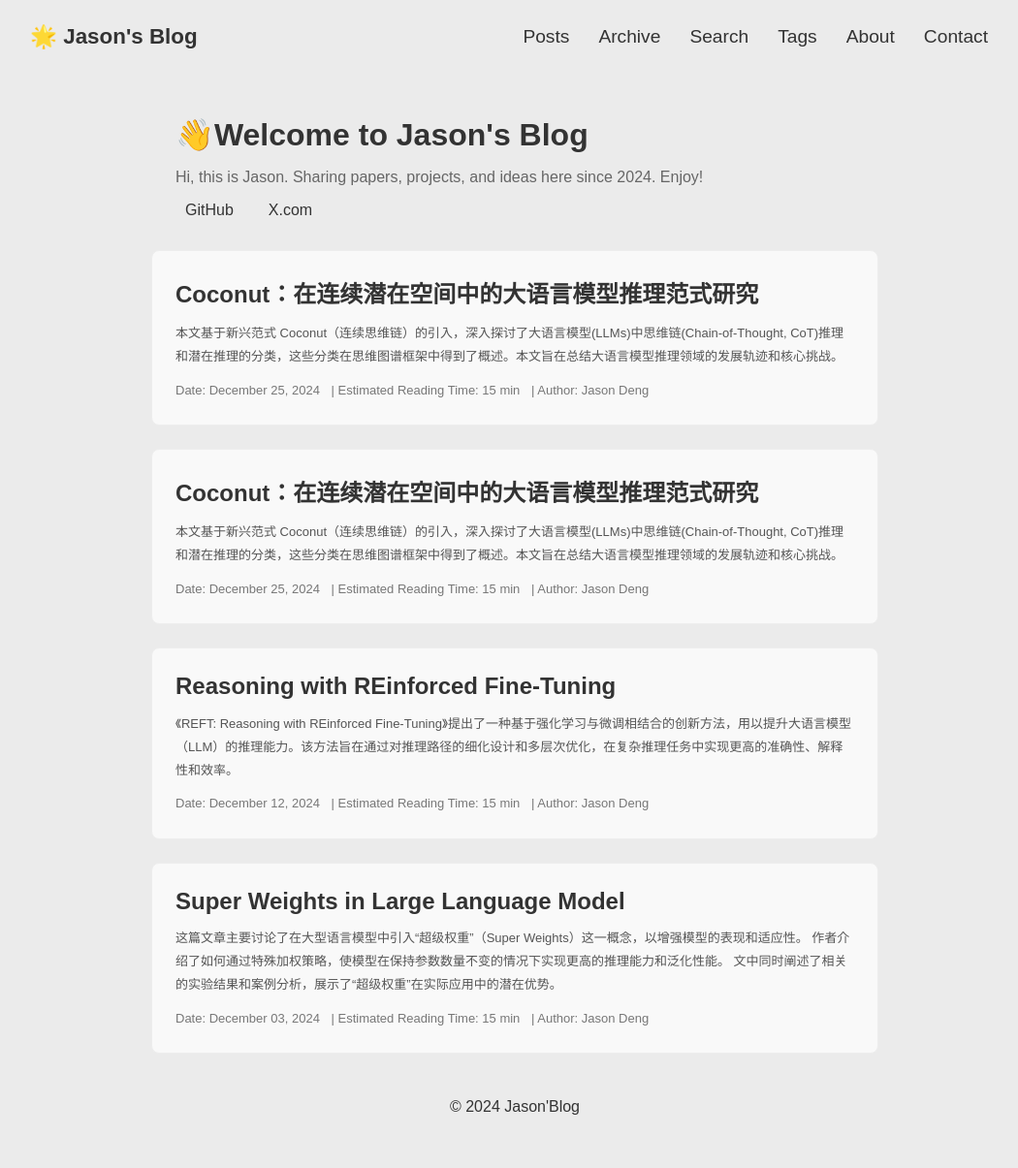
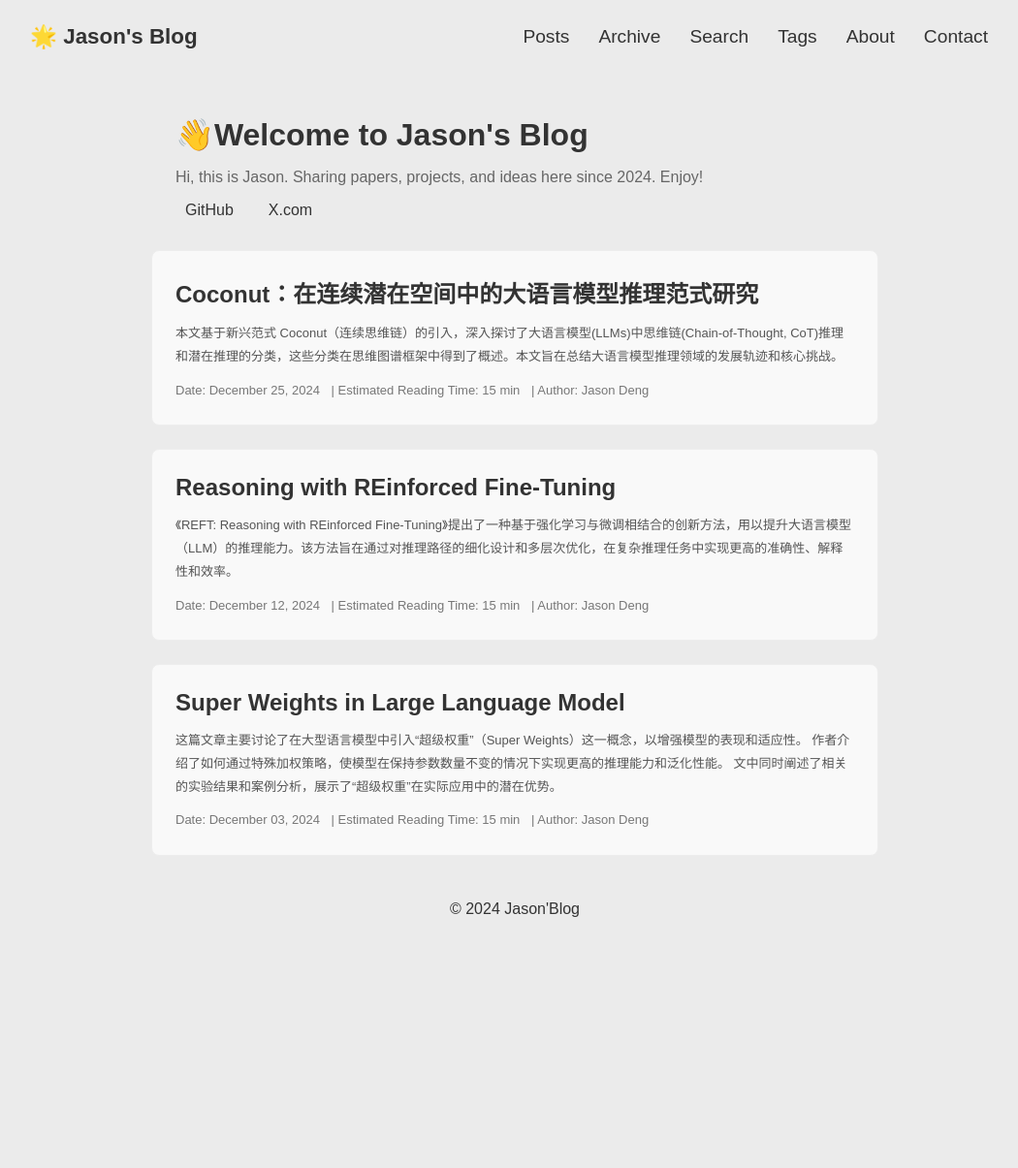
Before and after one commit to JasonDepblu/JasonDepblu.github.io, a Jekyll site: the page built from index.markdown, in a window 1280 px wide. Shown: the whole page at 97% size, without its empty margins (109-1159 px from the left). Built offline with Jekyll 4.4.1, drawn with Linux system fonts in a browser that asks for light colours; after the commit the page ends 1001 px from its top, so only the background shows below that; some of the changed lines change nothing that is shown.

Commit message:
new post fix bug

```diff
--- a/_config.yml
+++ b/_config.yml
@@ -43,11 +43,11 @@ defaults:
     values:
       layout: "home"
 
-kramdown:
-  syntax_highlighter_opts:
-    block: true
-    inline: true
-  input: GFM
+#kramdown:
+#  syntax_highlighter_opts:
+#    block: true
+#    inline: true
+#  input: GFM
 
 search:
   path: "/search.json"  # 生成的 search.json 文件路径
--- a/_posts/2024-12-25-reason-cot.md
+++ /dev/null
@@ -1,291 +0,0 @@
----
-layout: post
-title: "Coconut：在连续潜在空间中的大语言模型推理范式研究"
-date: 2024-12-25
-reading_time: "15 min"
-author: "Jason Deng"
-categories: [LLM, papers]
-tags: [reason, CoT]
-image: ../assets/images/post1.png
-excerpt: "本文基于新兴范式 Coconut（连续思维链）的引入，深入探讨了大语言模型(LLMs)中思维链(Chain-of-Thought, CoT)推理和潜在推理的分类，这些分类在思维图谱框架中得到了概述。本文旨在总结大语言模型推理领域的发展轨迹和核心挑战。"
----
-
-**Author:** Shibo Hao, Sainbayar Sukhbaatar, DiJia Su, Xian Li, Zhiting Hu, Jason Weston, Yuandong Tian
-1. FAIR at Meta
-2. UC San Diego
-∗ Work done at Meta
-
-**URL:** [https://arxiv.org/html/2412.06769v2](https://arxiv.org/html/2412.06769v2)
-**Title:** *Training Large Language Models to Reason in a Continuous Latent Space*
-
----
-
-## 一、思维链(CoT)推理：系统性综述
-
-### 1. 方法分类
-
-#### 1.1 提示工程
-
-- **Jason Wei 等 (2022)：**
-  通过设计思维链提示来引导大语言模型提供完整的推理路径，然后再生成最终答案，在复杂任务中显著提升了性能。
-
-- **Tushar Khot 等 (2022)：**
-  提出分解提示法，将复杂问题分解为多个子问题，逐步求解。
-
-- **Denny Zhou 等 (2022)：**
-  开发了由简至繁提示法，首先生成子问题，然后按序求解，以捕捉更深层的依赖关系。
-
-#### 1.2 监督式微调
-
-- **Xiang Yue 等 (2023)：**
-  在 Mammoth 项目中引入混合指令调优，提升了数学推理的泛化能力和鲁棒性。
-
-- **Longhui Yu 等 (2023)：**
-  Metamath 项目利用众包或自生成数据进行监督式微调，在数学任务中实现了更强的泛化能力。
-
-#### 1.3 强化学习
-
-- **Alex Havrilla 等 (2024)：**
-  开创性地将强化学习应用于教授大语言模型 CoT 推理。
-
-- **Shibo Hao 等 (2024)：**
-  将推理视为结合世界模型的规划过程，增强了动态情境推理能力。
-
-- **Zhihong Shao 等 (2024)：**
-  DeepSeekMath 应用强化学习来克服高难度数学场景的局限性。
-
-#### 1.4 Token 分析
-
-- **Aman Madaan 和 Amir Yazdanbakhsh (2022)：**
-  研究了“符号”、“模式”和“文本” token 在引导高效简洁的 CoT 生成中的作用。
-
-#### 1.5 理论分析
-
-- **Guhao Feng 等 (2023)：**
-  从理论角度阐述了 CoT 如何增强模型的表达能力和深度。
-
-- **William Merrill 和 Ashish Sabharwal (2023)：**
-  研究了引入 CoT 的 Transformer 的扩展表征能力。
-
-- **Zhiyuan Li 等 (2024)：**
-  证明 CoT 帮助 Transformer 解决本质上的顺序性任务，使模型能够“深化”并逐步推理。
-
-### 2. 关键挑战与改进方向
-
-#### 2.1 规划与搜索问题
-
-- **Yann LeCun (2022)：**
-  探讨了“单路径自回归生成”在复杂任务中的局限性。
-
-- **Yuxi Xie 等 (2023)：**
-  引入自评估引导集束搜索，使模型能在搜索过程中自我评估不同分支的质量，提高推理准确性。
-
-- **Shunyu Yao 等 (2023)：**
-  提出思维树 (Tree-of-Thoughts, ToT)，通过树搜索过程显式探索和重访多个推理分支。
-
----
-
-## 二、大语言模型中的潜在推理：隐式推理的新视角
-
-### 1. 定义和核心现象
-
-#### 1.1 隐藏计算研究
-
-- **Sohee Yang 等 (2024)：**
-  研究大语言模型是否在多跳推理任务中隐式编码中间步骤。
-
-- **Eden Biran 等 (2024)：**
-  探讨多跳推理中“延迟决策”带来的局限性。
-
-- **Yuval Shalev 等 (2024)：**
-  在多跳任务中发现了隐式并行推理过程的证据。
-
-#### 1.2 CoT 中的“不一致性”
-
-- **Boshi Wang 等 (2022)：**
-  实证研究揭示模型生成的“链条”常常偏离实际内部计算，暴露出“表层-深层不匹配”现象。
-
-- **Miles Turpin 等 (2024)：**
-  强调了显式解释与真实推理路径之间的差异，引发了对安全性和可信度的思考。
-
-### 2. 增强潜在推理
-
-#### 2.1 额外 Token 扩展
-
-- **Sachin Goyal 等 (2023)：**
-  主张使用 `<pause>` 等特殊 token 来鼓励模型“思考后回应”，提升推理表现。
-
-- **Jacob Pfau 等 (2024)：**
-  发现在部分并行任务中插入“...”等填充 token 能带来性能提升。
-
-#### 2.2 规划 Token 预测
-
-- **Xinyi Wang 等 (2023)：**
-  用规划 token 引导模型生成更有结构的推理链。
-
-#### 2.3 知识蒸馏
-
-- **Yuntian Deng 等 (2023 & 2024)：**
-  提出 iCoT（隐式思维链），通过知识蒸馏压缩推理步骤，在不需要显式输出的情况下内化 CoT。
-
-- **Ping Yu 等 (2024)：**
-  将显式的“系统 2”推理蒸馏为“系统 1”内部表征，降低推理成本。
-
-### 3. 方法扩展与优化
-
-- **循环 Transformer：**
-  - **Angeliki Giannou 等 (2023) 和 Ying Fan 等 (2024)：**
-    引入循环 Transformer 用于迭代自处理，支持算法任务和长度泛化。这与 Coconut 的状态反馈“递归”推理机制相呼应。
-
----
-
-## 三、与 Coconut 的整合：连接显式和潜在推理
-
-根据选定研究，神经影像学实验表明：在人类执行各类推理任务时，主要负责语言理解和生成的大脑语言网络区域往往并不高度活跃。基于 Coconut（连续思维链）的方法，不仅可以部分映射这种认知现象，也在推理效率上有显著优势。Coconut 通过在连续潜在空间中进行推理，而非依赖传统在自然语言空间中逐步生成推理步骤的思维链方法，引入了一个新的推理范式。
-
-具体来说，Coconut 利用语言模型的最终隐藏状态作为“连续思维”的表征，直接将其作为后续步骤的输入，而不是将其解码为 token。主要变化和优势包括：
-
-![Comparison]( {{ "/assets/images/Figure 1 A comparison of Chain of Continuous Thought (Coconut) with Chain-of-Thought (CoT).png" | relative_url }})
-*Figure 1: A comparison of Chain of Continuous Thought (Coconut) with Chain-of-Thought (CoT).*
-
-### 推理空间的转变
-- **传统 CoT：**
-  依赖自然语言逐步生成推理，在复杂任务中容易导致效率低下和表达限制。
-- **Coconut：**
-  在潜在空间中运作，更灵活高效，不受语言约束。
-
-### 增强的推理能力
-- **多路径推理：**
-  在连续思维中可同时编码多个潜在的下一步，提升需要广泛搜索和回溯的任务表现。
-- **降低错误传播：**
-  避免每步显式语言输出，在潜在空间中优化推理路径，减少错误的累积。
-
-### 效率提升
-- **减少 Token 生成：**
-  以更少的步骤完成任务，显著减少 Token 生成量。
-- **潜在空间优化：**
-  直接使用隐藏状态进行推理，降低解码和编码开销。
-
-### 训练与优化
-- **多阶段训练：**
-  逐步将显式 CoT 转化为连续思维，提高推理能力与训练效率。
-
-在多个推理任务（尤其是需要复杂规划和搜索的 ProsQA 等场景）中，Coconut 相比传统 CoT 展现出更高的准确率和更少的 Token 生成量。
-
-相关研究佐证：
-
-- **Amalric 和 Dehaene (2019)：**
-  研究非语言区域在逻辑推理任务中的作用。
-- **Monti 等 (2007, 2009, 2012)：**
-  多项研究强调语言处理与推理的解离。
-- **Fedorenko 等 (2011)：**
-  研究发现语言区域在推理过程中的参与度有限，提示了特定领域网络的重要性。
-
----
-
-## 四、Coconut 的关键特性与机制
-
-### 1. 从“显式生成”到“隐式思考”
-
-与 CoT 的自回归显式搜索（如 ToT）不同，Coconut 能在连续潜在空间中并行保留多个候选路径，与递归推理和内化策略相匹配。它的训练细节进一步凸显了其独特方法：
-
-![Comparison]( {{ "/assets/images/Figure 2 Training procedure of Chain of Continuous Thought (Coconut).png" | relative_url }})
-*Figure 2: Training procedure of Chain of Continuous Thought (Coconut).*
-
-1. **可微分性与反向传播**
-   Coconut 的连续思维完全面向可微分，支持通过反向传播进行优化，学习更高效的连续推理表征。
-
-2. **前向传递**
-   若当前训练阶段设置了 \(n\) 个潜在思维，需执行 \(n+1\) 次前向传递。每次生成新的潜在思维，最后一次传递用于处理剩余文本序列。
-
-3. **损失计算**
-   在每次传递里生成新的潜在思维；最后一次前向传递处理任务输出并计算损失。
-
-4. **顺序与并行化挑战**
-   KV 缓存可减轻部分重复计算，但因为每次传递依赖前一次结果，无法完全并行化。
-
-5. **未来优化方向**
-   提升训练效率仍是研究重点，力求在不损害推理能力的前提下降低计算资源需求。
-
-### 2. 连接“表层语言”和“潜在推理”
-
-Coconut 减少了对自然语言形式生成的依赖，避免了显式 CoT 输出中常见的不一致性。
-
-### 3. 重新思考“规划与搜索”
-
-Coconut 的连续推理过程可被类比为“搜索树”而非线性推理链。它可在潜在空间中保留并评价多条分支，同时基于搜索价值动态调度：
-
-1. **连续思维与搜索树类比**
-   - 在搜索树中，每个节点代表一个潜在推理状态，分支代表可能的发展路径。
-   - Coconut 可同时对多个路径并行评分并进行剪枝。
-
-2. **示例（图 7）**
-   若根节点为 Alex，第一步可探索 `{lempus, sterpus, zhorpus, grimpus}`；若选择 `lempus` 分支，下一步则从孙节点展开。Coconut 能自动评估哪些分支更有前景。
-
-3. **与标准 BFS 的区别**
-   - **BFS：** 统一广度探索前沿节点。
-   - **Coconut：** 动态优先级评估，在潜在空间评估每个分支的“价值”，更灵活高效。
-
-4. **语言空间解码**
-   经过连续思维后，若返回语言空间，模型会解码出可能的推理路径。根据概率分布，可进一步分析其偏好及下一步选择。
-
-**总结：**
-Coconut 的优势在于隐式评估与动态调度，使其在需要广泛搜索与规划的复杂任务中具备更高效的推理能力。
-
-### 4. 与多阶段训练和自监督的协同效应
-
-1. **多阶段训练与分解目标**
-   - 通过多阶段课程将训练目标分解并逐步复杂化，Coconut 在复杂推理任务中表现更佳。
-   - `<pause>` token 也可结合类似思路在部分场景中获得增益。
-
-2. **与 iCoT 的比较**
-   - iCoT（隐式思维链）也使用多阶段训练，但在“计划移除”等细粒度操作上有所差异。
-   - 二者方法或可结合，进一步强化模型在潜在空间的推理能力。
-
-3. **对监督信号的依赖**
-   - 目前 Coconut 训练时依赖显式思维链数据，将其转化为潜在推理目标。
-   - 作者提出未来可探索不依赖显式语言链监督的潜在推理策略，使模型更具通用性。
-
-#### 混合数据策略
-
-在 Coconut 的多阶段训练中，以 \(p = 0.3\) 的概率将早期阶段数据混入当前训练阶段，有效防止模型遗忘之前学到的知识：
-
-- **连续思维插入**
-  中间阶段的隐层表征（连续嵌入或“思维”）以一定概率被混入后续训练目标中，保证连续性和统一性。
-
-- **目标选择**
-  这些隐层数据能作为额外监督信号，帮助模型在潜在空间和语言空间间更好地衔接。
-
-- **防止遗忘**
-  混合数据策略可最大程度保留早期训练内容，避免在后续阶段产生“灾难性遗忘”。
-
-实验显示，该方法能在多阶段复杂推理任务中取得良好平衡，在潜在（隐层）与显式（文本）推理间自由切换。
-
-![Comparison]( {{ "/assets/images/Table1_Results_on_three_datasets(GSM8l_ProntoQA_ProsQA).png" | relative_url }})
-*Table 1: Results on three datasets (GSM8l, ProntoQA, ProsQA).*
-
----
-
-## 五、展望：未来推理框架中的多范式集成
-
-### 1. 跨范式融合
-
-将 `<pause>` token、规划 token 与 Coconut 结合使用，可兼顾显式可解释性与隐式并行性，适配更复杂的推理任务。
-
-### 2. 自动化搜索与人工干预
-
-将 Coconut 的潜在空间推理嵌入到 ToT 框架中可有效提升搜索效率与准确性，也为人工干预保留了接口。
-
-### 3. 通用预训练重新设计
-
-若在基础模型（如循环 Transformer）中融入“递归”或“连续推理”机制，可能在推理能力上带来跨越式提升。
-
----
-
-## 六、结论
-
-本文通过回顾思维链（CoT）在提示工程、监督式微调、强化学习与理论分析等方面的最新发展，说明了显式推理链在诸多任务中的优势与不足。潜在推理的出现进一步挖掘了内化多跳推理与规划的潜力。
-
-Coconut 将这两者加以整合，通过多阶段训练与潜在状态反馈，在连续空间中完成推理和规划，不再局限于单一路径的自回归生成方式。在大量需要规划、回溯的复杂任务中，Coconut 展现了突出的灵活性与效率。
-
-未来，Coconut、iCoT、`<pause>` token 与循环 Transformer 等技术有望通过更大规模、更多样化的验证不断进化，逐渐弥合“语言空间推理”与“内部模型推理”之间的鸿沟，向真正的灵活、多路径的自主思考推进。
```
Also changed, not shown: _posts/2024-12-25-reason-cot-post.markdown (renamed from _posts/2024-12-25-reason-cot.markdown), _posts/del/IMG_3510.PNG (renamed from _posts/IMG_3510.PNG).
